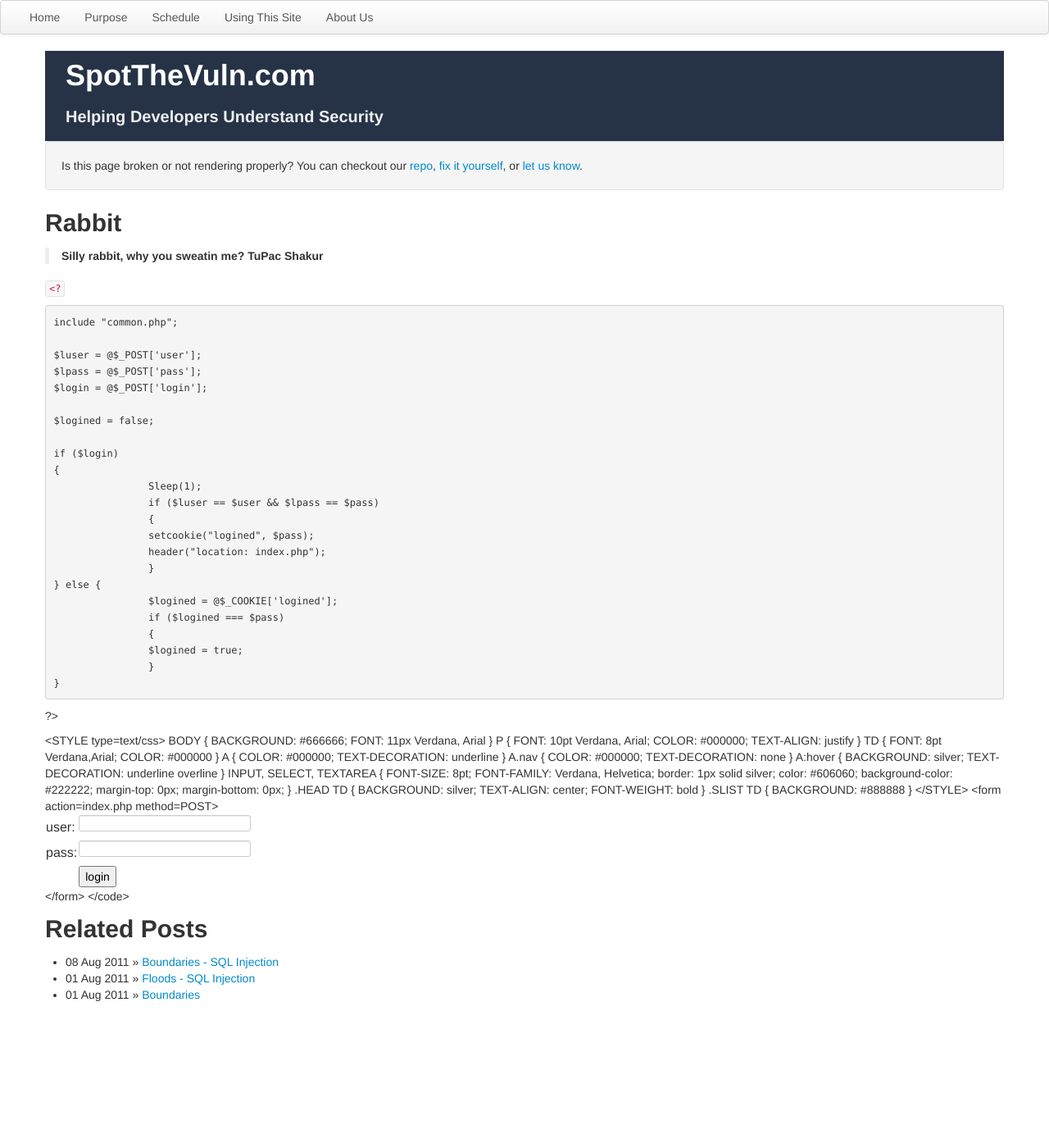
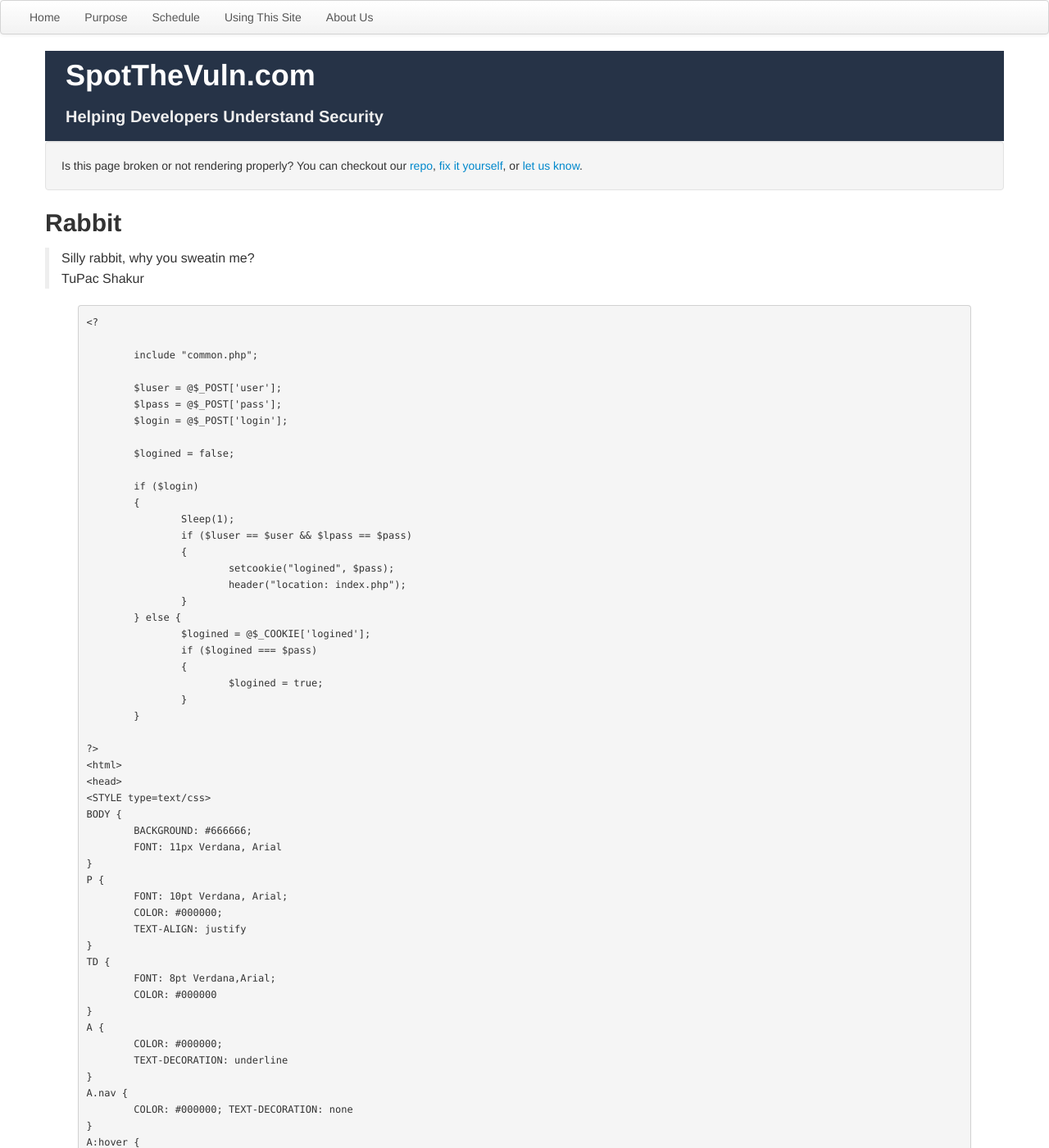
Before and after one commit to bhardin/spotthevuln, a Jekyll site: the page built from _posts/2011-06-06-rabbit.md, in a window 1280 px wide and 1400 px high. Shown: the whole window at 82% size. Built offline with Jekyll 4.4.1, drawn with Linux system fonts in a browser that asks for light colours; Markdown is read by kramdown in place of the engine named in the settings; some of the changed text lies outside the part shown.

Commit message:
Update _posts/2011-06-06-rabbit.md

```diff
--- a/_posts/2011-06-06-rabbit.md
+++ b/_posts/2011-06-06-rabbit.md
@@ -12,9 +14,8 @@ meta:
   _edit_last: '2'
   aktt_tweeted: '1'
 ---
-<blockquote><strong>Silly rabbit, why you sweatin me?
-TuPac Shakur</strong></blockquote>
-<code lang="PHP">
+
+{% highlight html+php %}
 <?
 
 	include "common.php";
@@ -158,4 +159,4 @@ function wnd( url )
 		$bopt[$f['name']] = $f['value'];
 
 ?>
-</code>
+{% endhighlight %}
```
Also changed, not shown: other parts of _posts/2011-06-06-rabbit.md (+2 -0 lines).
